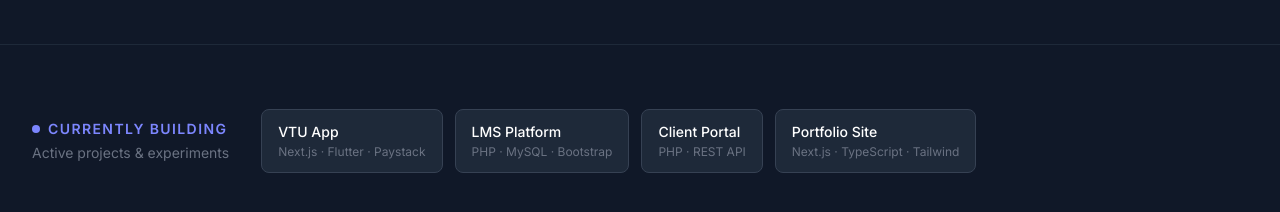
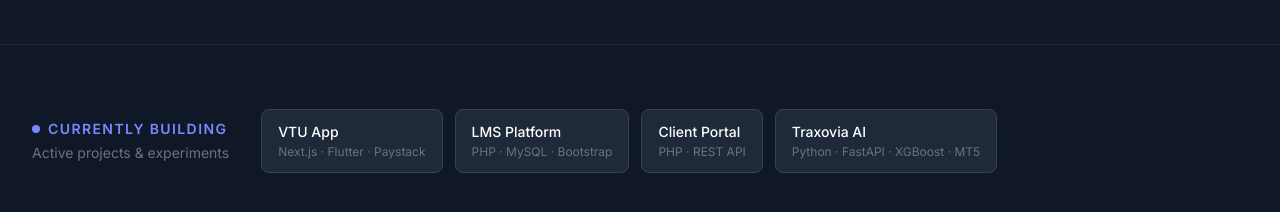
Before and after one commit to Abdurrahman775/next_portfolio, a Next.js app: page / in a window 1280 px wide. Shown: the part 1200-1412 px from the top of the page. Built offline with nearby package versions, Linux system fonts and the light colour scheme.

Commit message:
feat: replace Portfolio Site with Traxovia AI in currently building section

```diff
--- a/src/app/page.tsx
+++ b/src/app/page.tsx
@@ -257,7 +257,7 @@ export default function Home() {
                 { label: 'VTU App', tech: 'Next.js · Flutter · Paystack' },
                 { label: 'LMS Platform', tech: 'PHP · MySQL · Bootstrap' },
                 { label: 'Client Portal', tech: 'PHP · REST API' },
-                { label: 'Portfolio Site', tech: 'Next.js · TypeScript · Tailwind' },
+                { label: 'Traxovia AI', tech: 'Python · FastAPI · XGBoost · MT5' },
               ].map((item) => (
                 <div
                   key={item.label}
```
